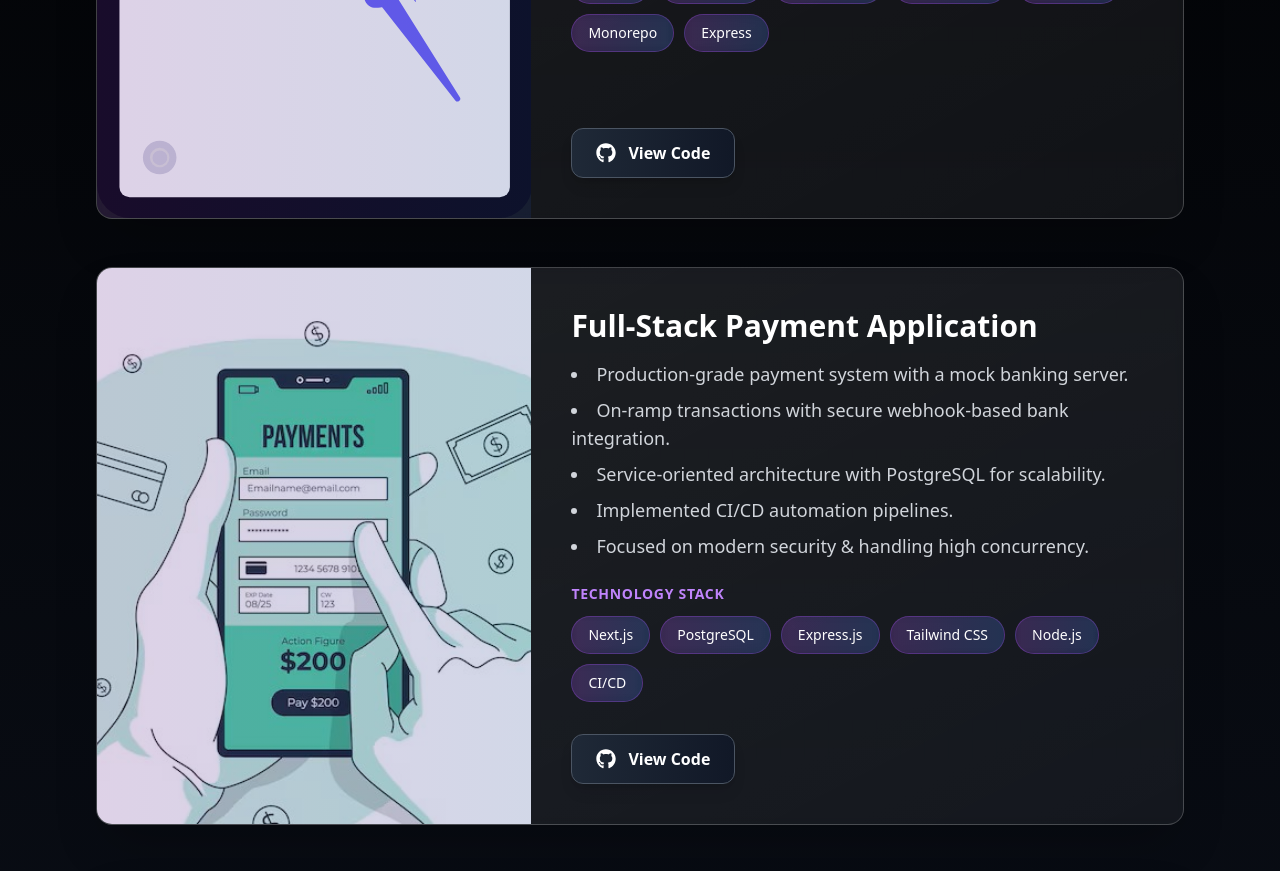
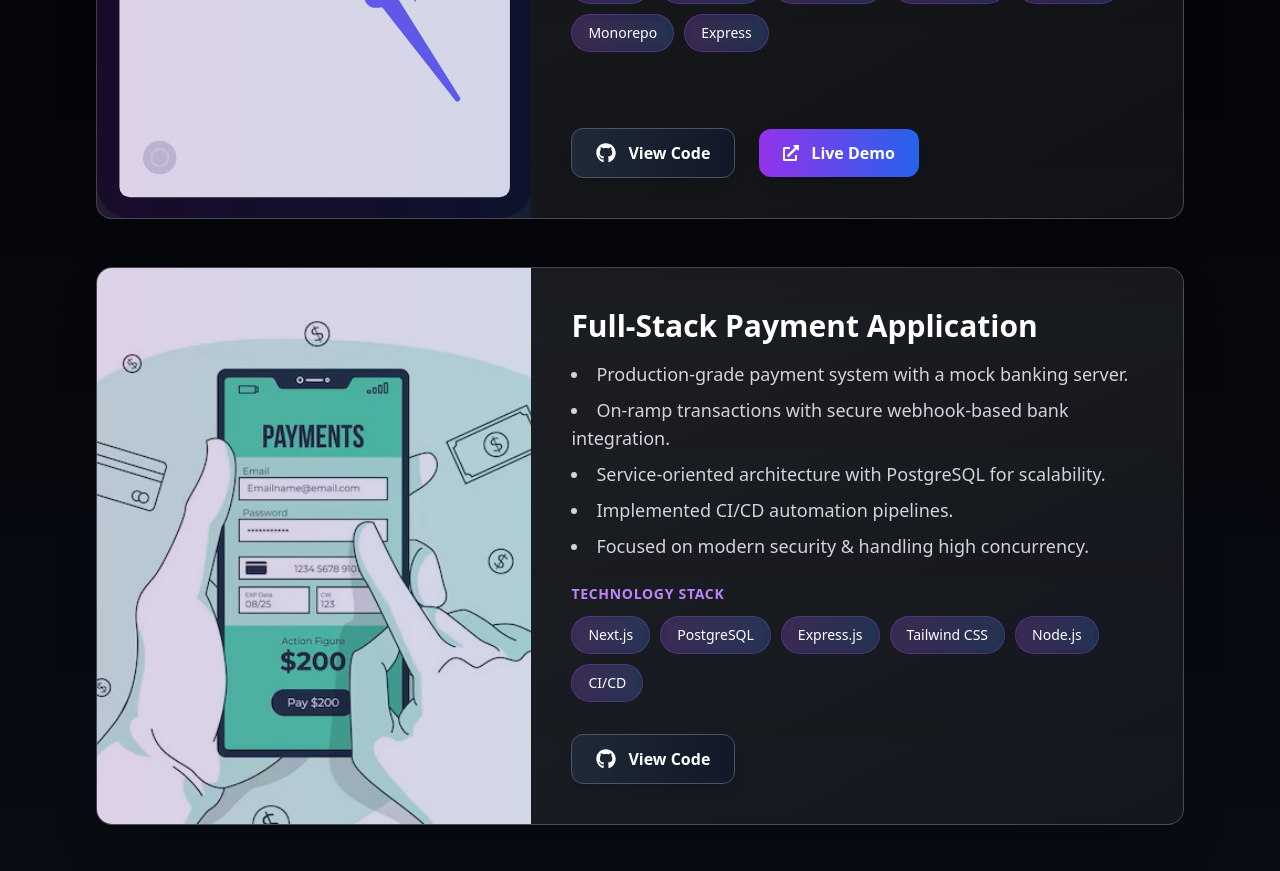
Before and after one commit to Abhay12911/portfolio, a React (Vite) app in the folder Portfolio/: page / in a window 1280 px wide. Shown: the part 1540-2411 px from the top of the page. Built offline with nearby package versions, Linux system fonts and the light colour scheme.

Commit message:
added live url for draw app

```diff
--- a/Portfolio/src/components/pages/ProjectsPage.jsx
+++ b/Portfolio/src/components/pages/ProjectsPage.jsx
@@ -38,7 +38,7 @@ const ProjectsPage = () => {
               </ul>
             }
             codeUrl="https://github.com/Abhay12911/draw-app"
-            liveUrl="#"
+            liveUrl="https://collaborative-draw-app-excelidraw-f.vercel.app/"
             tags={["Next.js", "TypeScript", "PostgreSQL", "WebSockets", "Canvas 2D", "Monorepo","Express"]}
             featured={true}
           />
```
